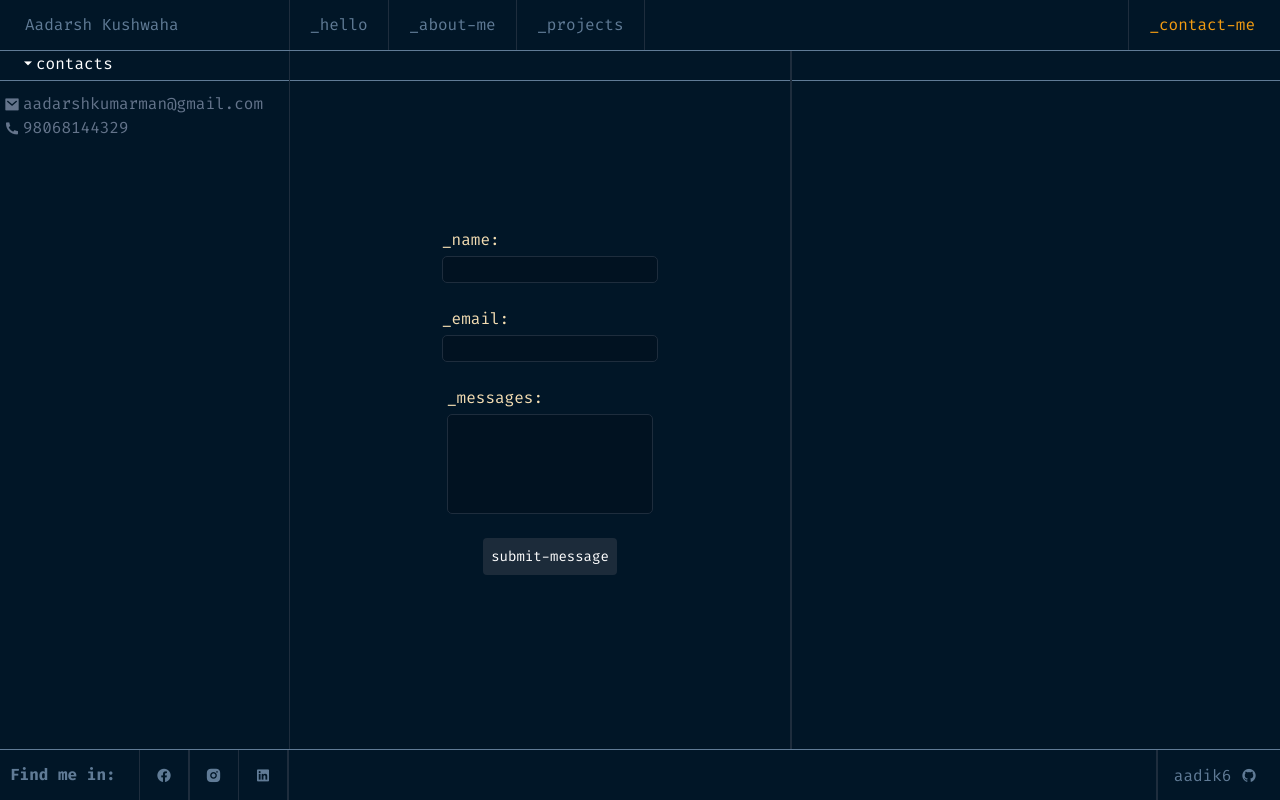
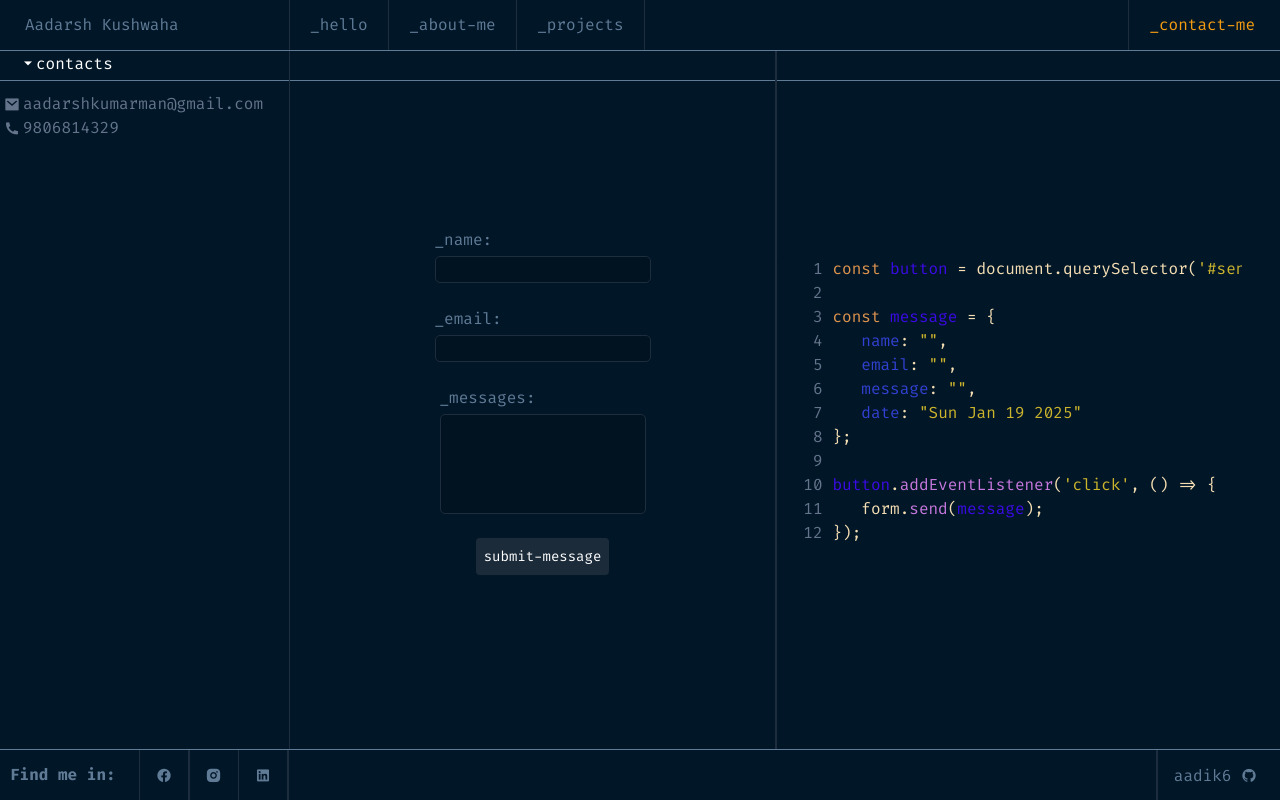
Before and after one commit to aadik6/portfolio, a React (Vite) app: page /contact in a window 1280 px wide. Built offline with nearby package versions, Linux system fonts and the light colour scheme.

Commit message:
contact section is complete for desktop

```diff
--- a/package.json
+++ b/package.json
@@ -10,10 +10,13 @@
     "preview": "vite preview"
   },
   "dependencies": {
+    "@hookform/resolvers": "^3.10.0",
     "react": "^18.3.1",
     "react-dom": "^18.3.1",
+    "react-hook-form": "^7.54.2",
     "react-router-dom": "^7.1.3",
-    "remixicon": "^4.6.0"
+    "remixicon": "^4.6.0",
+    "zod": "^3.24.1"
   },
   "devDependencies": {
     "@eslint/js": "^9.17.0",
--- a/src/data/projectData.js
+++ b/src/data/projectData.js
@@ -42,7 +42,7 @@ const Projects = [
         type:'professional',
         tech:"react",
         title: "News",
-        description: "Design and developed an Admin pannel of News Portal where we easily manages posts and users and advertisement",
+        description: "Design and developed an Admin pannel of News Portal site where we easily manages news posts and users and advertisement",
         icon:"ri-reactjs-fill",
         img:LennoNews,
         hostedLink:"https://newsportal.admin.lennobyte.com/",
--- a/src/sections/about.jsx
+++ b/src/sections/about.jsx
@@ -78,7 +78,7 @@ function About() {
         </div>
         <div className="about-details tw-flex tw-items-center tw-justify-center">
           {/* <li className='tw-ml-8 separator2'></li> */}
-          <div className="details tw-w-[35em]">
+          <div className="details ">
             <div class="code-container">
               <pre className='tw-text-[14px]'>
                 <p className='tw-text-[#607B96]'><span className='code-span'>  1  </span>/**</p>
@@ -103,7 +103,7 @@ function About() {
           </div>
           <li className='tw-ml-8  separator2'></li>
           <li className='tw-ml-2 separator2'></li>
-
+            <div className="codesnippet"></div>
         </div>
 
       </div>
--- a/src/sections/contact.css
+++ b/src/sections/contact.css
@@ -9,12 +9,13 @@
 }
 
 .form {
-    width: 30em;
+    width: calc((100vw - 350px)/2);
 }
 
 input[type='text'],
-input[type='email'],textarea {
-    background-color:#011221;
+input[type='email'],
+textarea {
+    background-color: #011221;
     border: 1px solid #1E2D3D;
     border-radius: 5px;
     color: #465E77;
@@ -25,6 +26,7 @@ input[type='email'],textarea {
     outline: none;
     transition: border-color 0.3s;
 }
+
 input:focus,
 textarea:focus {
     /* border-width:1px ; */
@@ -35,3 +37,65 @@ textarea {
     resize: none;
     height: 100px;
 }
+
+
+
+.formCode {
+    width: calc((100vw - 350px)/2);
+    overflow: hidden;
+}
+
+.code-container1 {
+    padding: 0 16px 0;
+    border-radius: 8px;
+
+
+    /* margin: 20px auto; */
+}
+
+pre {
+    margin: 0;
+    font-family: 'Fira Code', monospace;
+    font-size: 16px;
+    line-height: 1.5;
+    color: #f8f8f2;
+}
+
+.keyword {
+    color: #e0954e;
+}
+
+.string {
+    color: #ccb42d;
+}
+
+.variable {
+    color: #3a0be4;
+    /* margin-left: 5px; */
+}
+
+.function {
+    color: #c678dd;
+}
+
+.property {
+    color: #3141d1;
+}
+
+.line-number {
+    display: inline-block;
+    width: 30px;
+    text-align: right;
+    color: #64748b;
+    /* Light gray for line numbers */
+    margin-right: 10px;
+    user-select: none;
+    /* Prevent selecting line numbers */
+}
+
+code div {
+    white-space: pre;
+    /* Preserve spacing in code */
+    display: flex;
+    align-items: center;
+}
--- a/src/sections/contact.jsx
+++ b/src/sections/contact.jsx
@@ -1,7 +1,36 @@
-import React from 'react'
+import React, { useState } from 'react'
 import './contact.css'
+import { useForm } from 'react-hook-form'
+import { z } from "zod";
+import { zodResolver } from "@hookform/resolvers/zod";
+
+const schema = z.object({
+    name: z
+        .string()
+        .regex(/^[A-Za-z]+\s[A-Za-z]+$/, "Enter valid name [Aadi k]"),
+    email: z
+        .string()
+        .email("Enter valid email")
+        .regex(/^[a-zA-Z0-9._%+-]+@[a-zA-Z]+\.[a-zA-Z]{2,}$/, "Email must be valid"),
+    message: z.string(),
+    // date: z.date().default(() => new Date()),
+});
 
 function Contact() {
+    const [liveCode, setLiveCode] = useState({
+        name: '',
+        email: '',
+        message: '',
+        date: new Date().toDateString(),
+    });
+
+    const { register, handleSubmit, formState: { errors } } = useForm({ resolver: zodResolver(schema), });
+    const submit = (data) => {
+        console.log(data)
+    }
+    const handleInputChange = (field, value) => {
+        setLiveCode((prev) => ({ ...prev, [field]: value }));
+    };
     return (
         <>
             <div className="desktop">
@@ -12,29 +41,58 @@ function Contact() {
                             <hr className='contact-hr' />
                             <div className="contact-email tw-mt-4 tw-ml-1">
                                 <p className='tw-flex tw-gap-[3px] tw-text-[#64748b]'><i class="ri-mail-fill tw-text-[#64748b]"></i>aadarshkumarman@gmail.com</p>
-                                <p className='tw-flex tw-gap-[3px] tw-text-[#64748b]'><i class="ri-phone-fill tw-text-[#64748b]"></i>98068144329</p>
+                                <p className='tw-flex tw-gap-[3px] tw-text-[#64748b]'><i class="ri-phone-fill tw-text-[#64748b]"></i>9806814329</p>
                             </div>
                         </div>
                         <div className="separator2"></div>
                         <div className="tw-flex">
-                            <form className="form tw-w-52 tw-flex tw-flex-col tw-items-center tw-justify-center tw-gap-2 tw-ml-5">
-                                <div className="tw-flex tw-flex-col tw-gap-1">
-                                    <label htmlFor="name">_name:</label>
-                                    <input type="text" name='name' />
+                            <form onSubmit={handleSubmit(submit)} className="form tw-w-52 tw-flex tw-flex-col tw-items-center tw-justify-center tw-gap-2 tw-ml-5">
+                                <div className="tw-flex tw-flex-col tw-gap-1 ">
+                                    <label htmlFor="name" className='tw-text-[#607B96]'>_name:</label>
+                                    <input type="text" {...register('name')} onChange={(e) => handleInputChange('name', e.target.value)} />
+                                    {errors.name && <p className='tw-text-[#C98BDF] tw-text-[12px] tw-mt-[-15px]'>{errors.name.message}</p>}
                                 </div>
                                 <div className="tw-flex tw-flex-col tw-gap-1">
-                                    <label htmlFor="email">_email:</label>
-                                    <input type="email" name='email' />
+                                    <label htmlFor="email" className='tw-text-[#607B96]'>_email:</label>
+                                    <input type="email" {...register('email')} onChange={(e) => handleInputChange('email', e.target.value)} />
+                                    {errors.email && <p className='tw-text-[#C98BDF] tw-text-[12px] tw-mt-[-15px]'>{errors.email.message}</p>}
                                 </div>
                                 <div className="tw-flex tw-flex-col tw-gap-1">
-                                    <label htmlFor="message">_messages:</label>
-                                    <textarea type="text" name='message' />
+                                    <label htmlFor="message" className='tw-text-[#607B96]'>_messages:</label>
+                                    <textarea type="text" {...register('message')} onChange={(e) => handleInputChange('message', e.target.value)} />
+                                    {errors.message && <p className='tw-text-[#607B96] tw-text-[12px] tw-mt-[-12px]'>{errors.message.message}</p>}
                                 </div>
                                 <button type='submit' className='tw-p-2 tw-bg-[#1C2B3A] tw-rounded tw-text-[#FFFFFF] tw-text-[14px]'>submit-message</button>
                             </form>
                             <div className="separator2"></div>
-                            <div className="formCode">
-
+                            <div className="formCode tw-flex tw-flex-col tw-justify-center">
+                                <div className="code-container1 tw-flex tw-items-center">
+                                    <pre>
+                                        <code>
+                                            <div><span className="line-number">1</span> <span className="keyword">const </span>{" "}
+                                                <span className="variable">button</span> = document.querySelector(
+                                                <span className="string">'#sendBtn'</span>);
+                                            </div>
+                                            <div><span className="line-number">2</span></div>
+                                            <div><span className="line-number">3</span> <span className="keyword">const </span> <span className="variable">message</span> = {"{"}</div>
+                                            <div><span className="line-number">4</span> &nbsp;&nbsp;<span className="property">name</span>:{" "}
+                                                <span className="string">"{liveCode.name}"</span>,</div>
+                                            <div><span className="line-number">5</span> &nbsp;&nbsp;<span className="property">email</span>:{" "}
+                                                <span className="string">"{liveCode.email}"</span>,</div>
+                                            <div><span className="line-number">6</span> &nbsp;&nbsp;<span className="property">message</span>:{" "}
+                                                <span className="string">"{liveCode.message}"</span>,</div>
+                                            <div><span className="line-number">7</span> &nbsp;&nbsp;<span className="property">date</span>:{" "}
+                                                <span className="string">"{liveCode.date}"</span></div>
+                                            <div><span className="line-number">8</span> {"}"};</div>
+                                            <div><span className="line-number">9</span></div>
+                                            <div><span className="line-number">10</span> <span className="variable">button</span>.<span className="function">addEventListener</span>(
+                                                <span className="string">'click'</span>, () {"=>"} {"{"}</div>
+                                            <div><span className="line-number">11</span> &nbsp;&nbsp;form.<span className="function">send</span>(
+                                                <span className="variable">message</span>);</div>
+                                            <div><span className="line-number">12</span> {"}"});</div>
+                                        </code>
+                                    </pre>
+                                </div>
                             </div>
                         </div>
                     </div>
```
Also changed, not shown: src/sections/about.css (+7 -0 lines), 1 other file (tests, documents, lock files or other folders).
